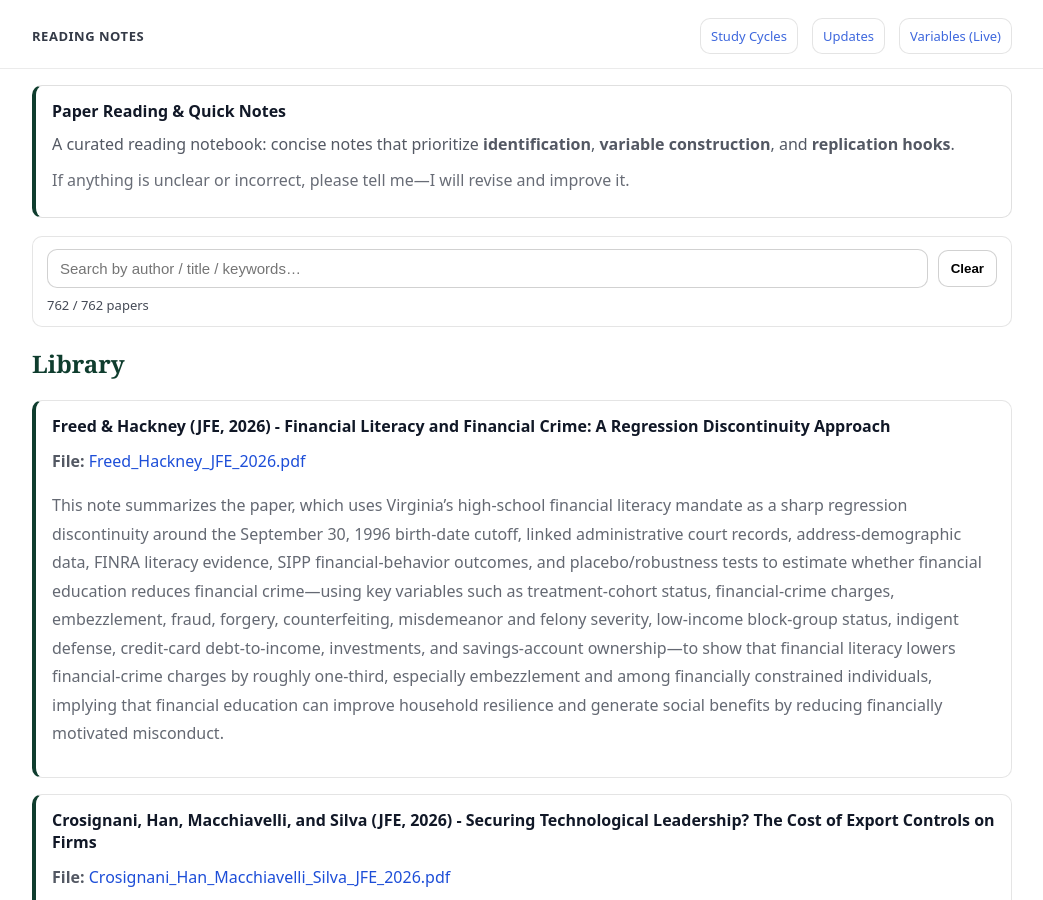
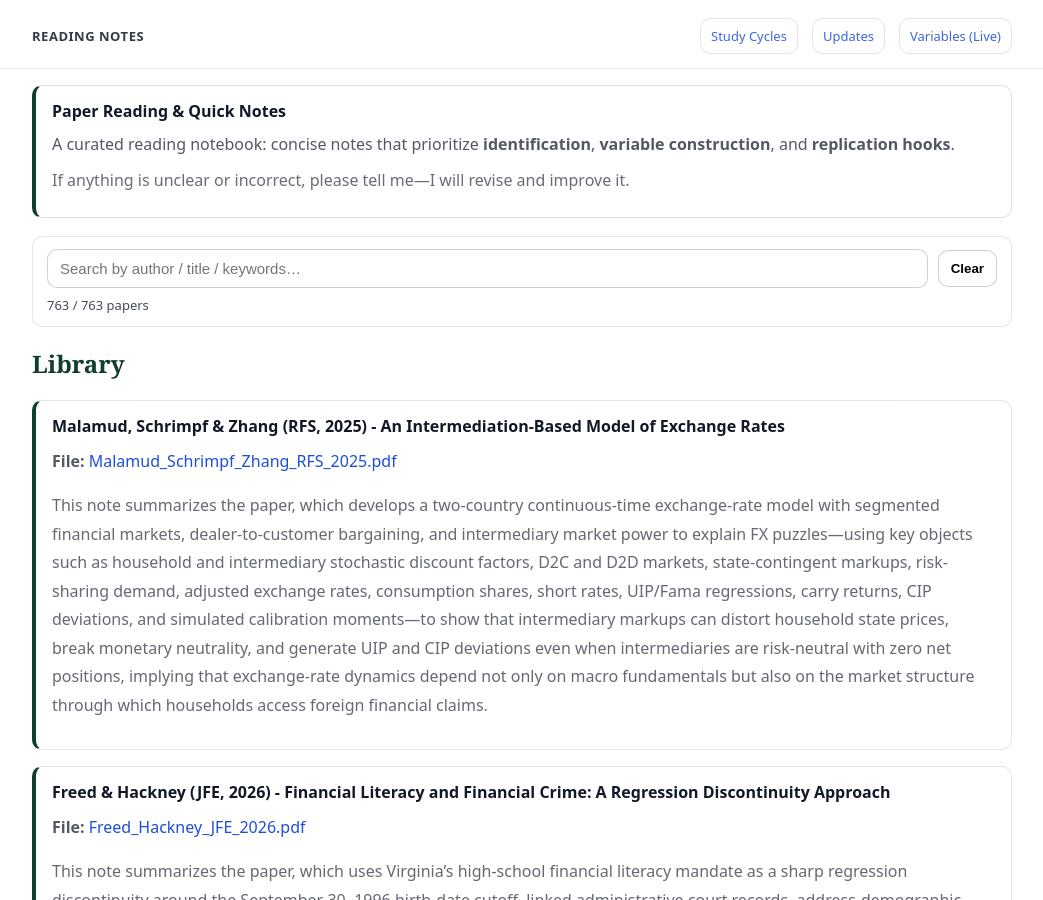
Before and after one commit to yaxinzn/study-archive, a Jekyll site: the page built from reading/index.md, in a window 1280 px wide and 900 px high. Shown: the whole window, without its empty margins (118-1161 px from the left). Built offline with Jekyll 4.4.1, drawn with Linux system fonts in a browser that asks for light colours.

Commit message:
Reading: add/update Malamud_Schrimpf_Zhang_RFS_2025.pdf

```diff
--- a/_data/reading.yml
+++ b/_data/reading.yml
@@ -1,3 +1,7 @@
+- title: "Malamud, Schrimpf & Zhang (RFS, 2025) - An Intermediation-Based Model of Exchange Rates"
+  file: "Malamud_Schrimpf_Zhang_RFS_2025.pdf"
+  desc: "This note summarizes the paper, which develops a two-country continuous-time exchange-rate model with segmented financial markets, dealer-to-customer bargaining, and intermediary market power to explain FX puzzles—using key objects such as household and intermediary stochastic discount factors, D2C and D2D markets, state-contingent markups, risk-sharing demand, adjusted exchange rates, consumption shares, short rates, UIP/Fama regressions, carry returns, CIP deviations, and simulated calibration moments—to show that intermediary markups can distort household state prices, break monetary neutrality, and generate UIP and CIP deviations even when intermediaries are risk-neutral with zero net positions, implying that exchange-rate dynamics depend not only on macro fundamentals but also on the market structure through which households access foreign financial claims."
+
 - title: "Freed & Hackney (JFE, 2026) - Financial Literacy and Financial Crime: A Regression Discontinuity Approach"
   file: "Freed_Hackney_JFE_2026.pdf"
   desc: "This note summarizes the paper, which uses Virginia’s high-school financial literacy mandate as a sharp regression discontinuity around the September 30, 1996 birth-date cutoff, linked administrative court records, address-demographic data, FINRA literacy evidence, SIPP financial-behavior outcomes, and placebo/robustness tests to estimate whether financial education reduces financial crime—using key variables such as treatment-cohort status, financial-crime charges, embezzlement, fraud, forgery, counterfeiting, misdemeanor and felony severity, low-income block-group status, indigent defense, credit-card debt-to-income, investments, and savings-account ownership—to show that financial literacy lowers financial-crime charges by roughly one-third, especially embezzlement and among financially constrained individuals, implying that financial education can improve household resilience and generate social benefits by reducing financially motivated misconduct."
```
Also changed, not shown: 1 other file.
